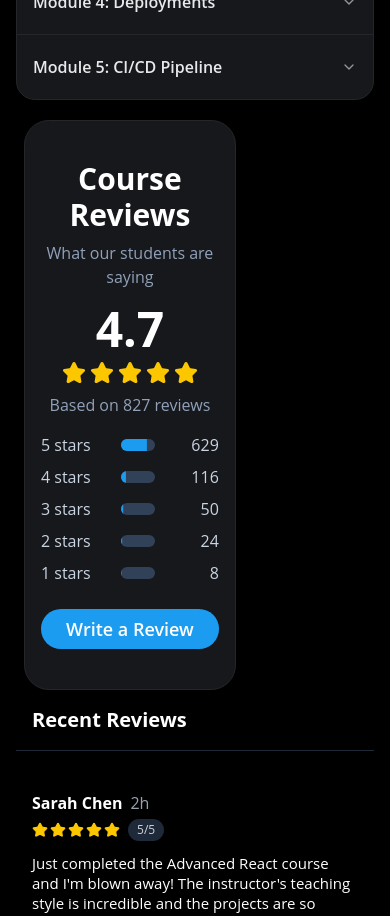
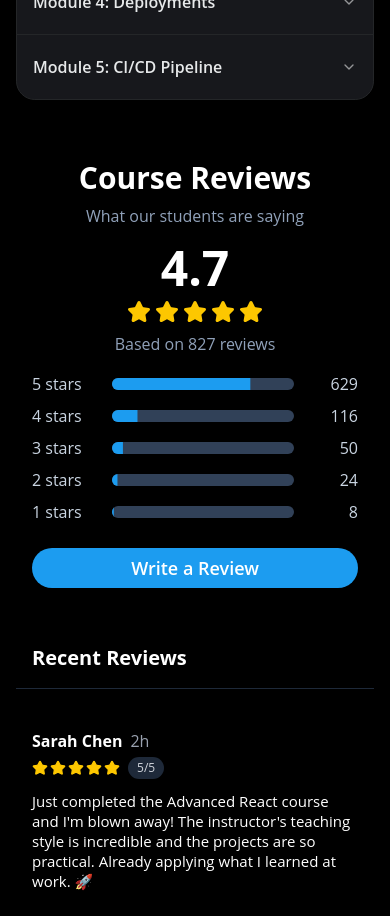
Before and after one commit to anmol4khatri/Edly, a React (Vite) app in the folder Edly Frontend/: page /course in a window 390 px wide. Shown: the part 1660-2576 px from the top of the page. Built offline with nearby package versions, Linux system fonts and the light colour scheme.

Commit message:
Update CourseRating component to enhance mobile responsiveness and styling; adjust Card component properties for better visual consistency on smaller screens.

```diff
--- a/Edly Frontend/src/components/CourseRating.jsx
+++ b/Edly Frontend/src/components/CourseRating.jsx
@@ -50,10 +50,9 @@ export default function CustomerReviews() {
     ]
 
     return (
-        <div className="w-7/11 px-2">
+        <div className="w-7/11 px-2 max-sm:w-full max-sm:px-0">
             <div className="max-w-lg">
-                <Card className="">
-                    {/* can add bg-transparent in upper card component */}
+                <Card className="max-sm:bg-transparent max-sm:border-none">
                     <CardContent className="p-4 text-center">
                         {/* Header */}
                         <div className="mb-4">
```
